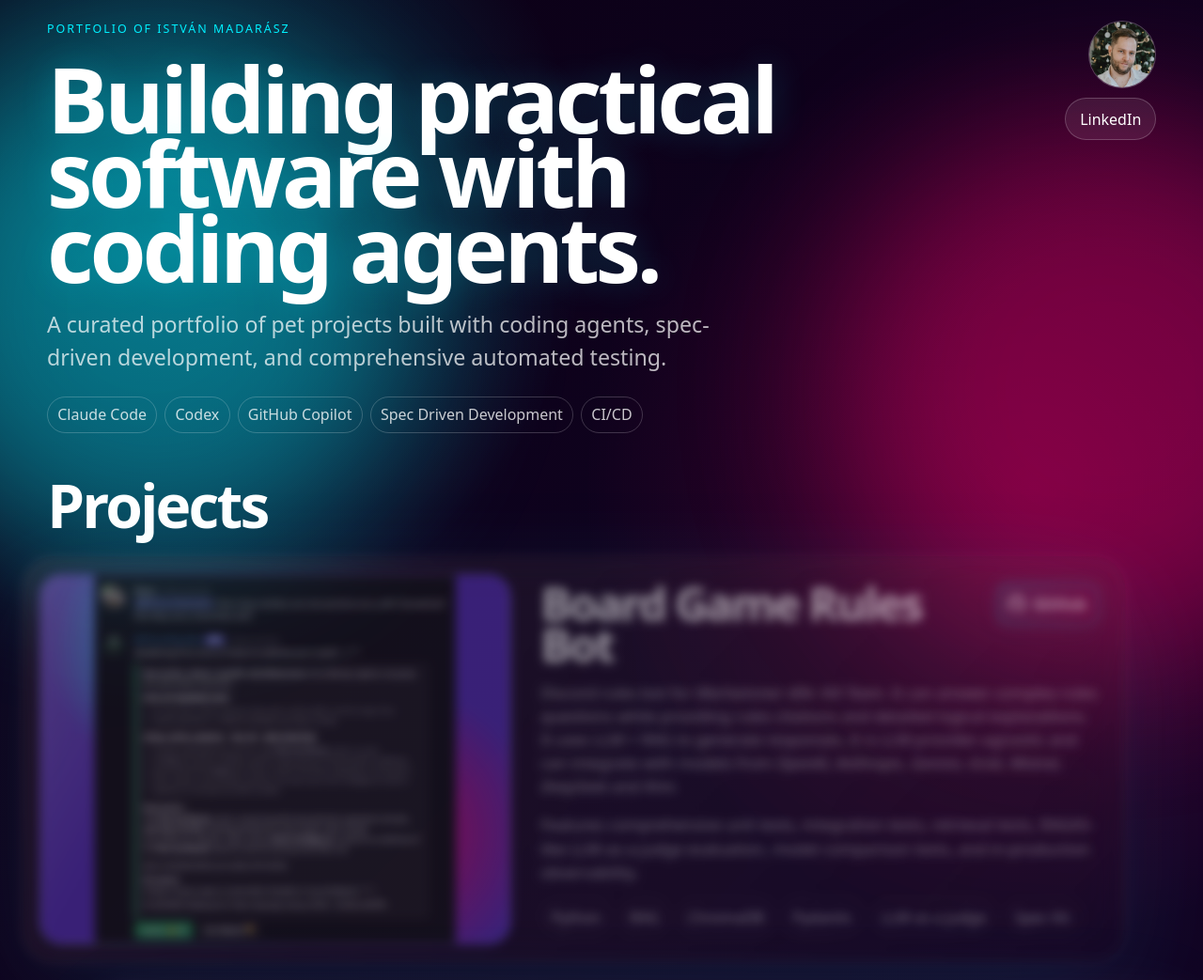
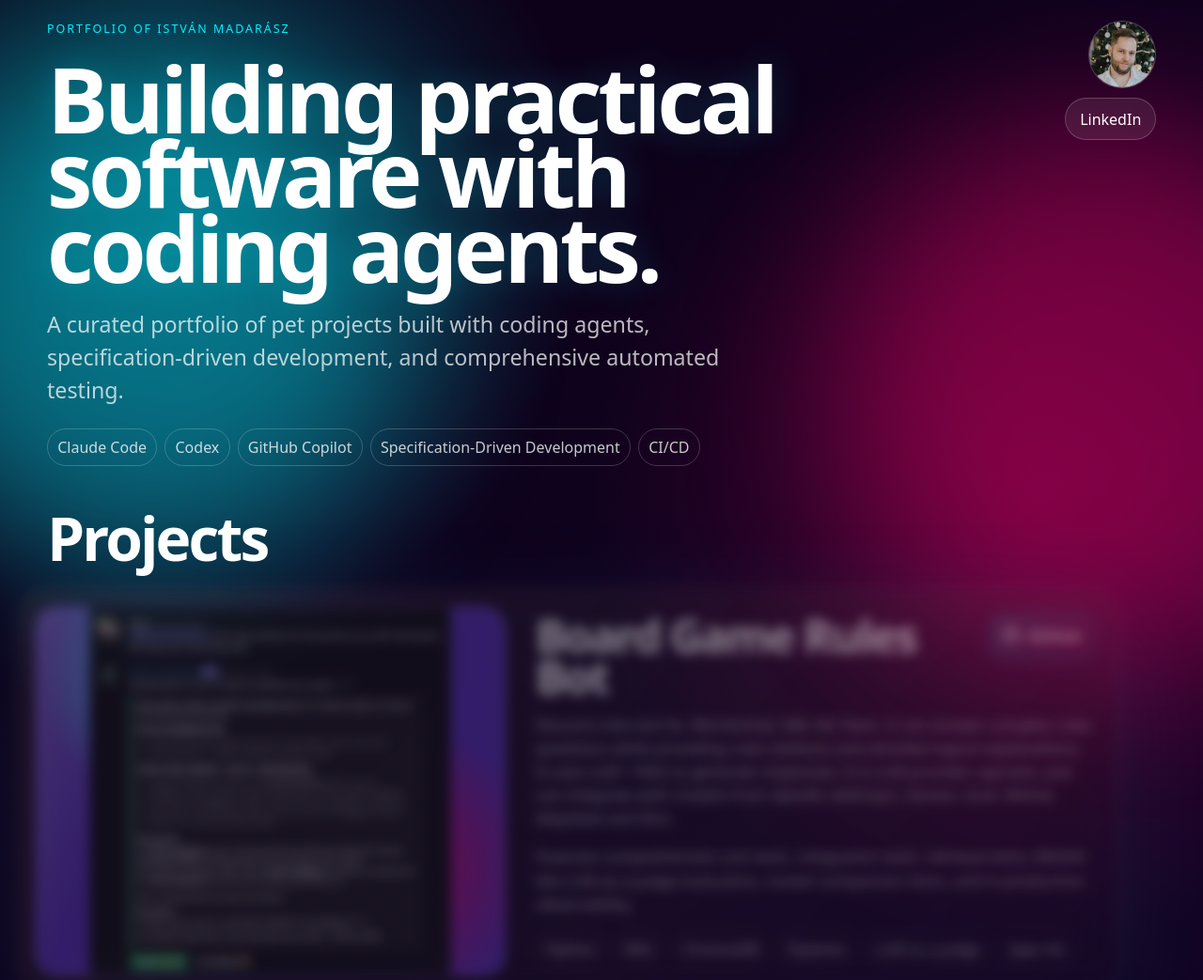
Before and after one commit to madarasz/ai-portfolio, a plain HTML site: page docs/index.html in a window 1280 px wide. Shown: the top 1043 px of the page at 94% size. Drawn offline with Linux system fonts and the light colour scheme.

Commit message:
specification fully spelled out

```diff
--- a/docs/index.html
+++ b/docs/index.html
@@ -40,12 +40,12 @@
     <section class="hero" aria-labelledby="page-title">
       <p class="eyebrow">Portfolio of István Madarász</p>
       <h1 id="page-title">Building practical software with coding agents.</h1>
-      <p class="hero-copy">A curated portfolio of pet projects built with coding agents, spec-driven development, and comprehensive automated testing.</p>
+      <p class="hero-copy">A curated portfolio of pet projects built with coding agents, specification-driven development, and comprehensive automated testing.</p>
       <ul class="tags hero-tools" aria-label="AI coding tools used">
         <li>Claude Code</li>
         <li>Codex</li>
         <li>GitHub Copilot</li>
-        <li>Spec Driven Development</li>
+        <li>Specification-Driven Development</li>
         <li>CI/CD</li>
       </ul>
     </section>
```
